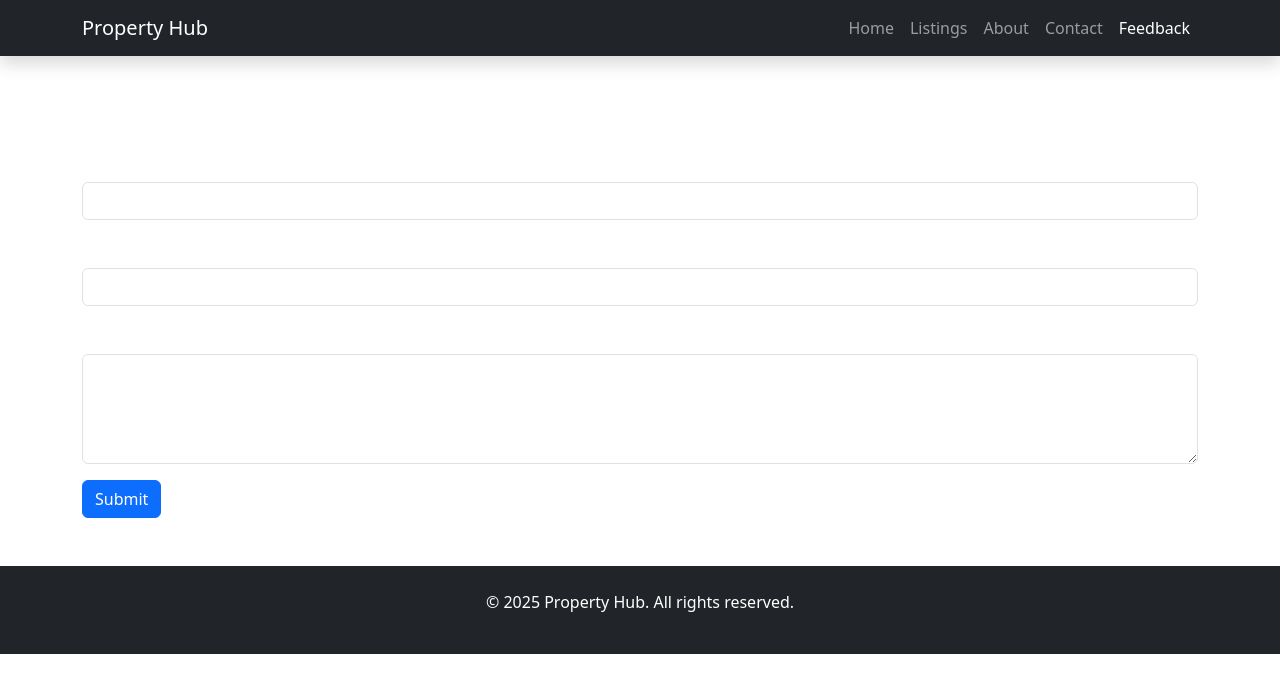
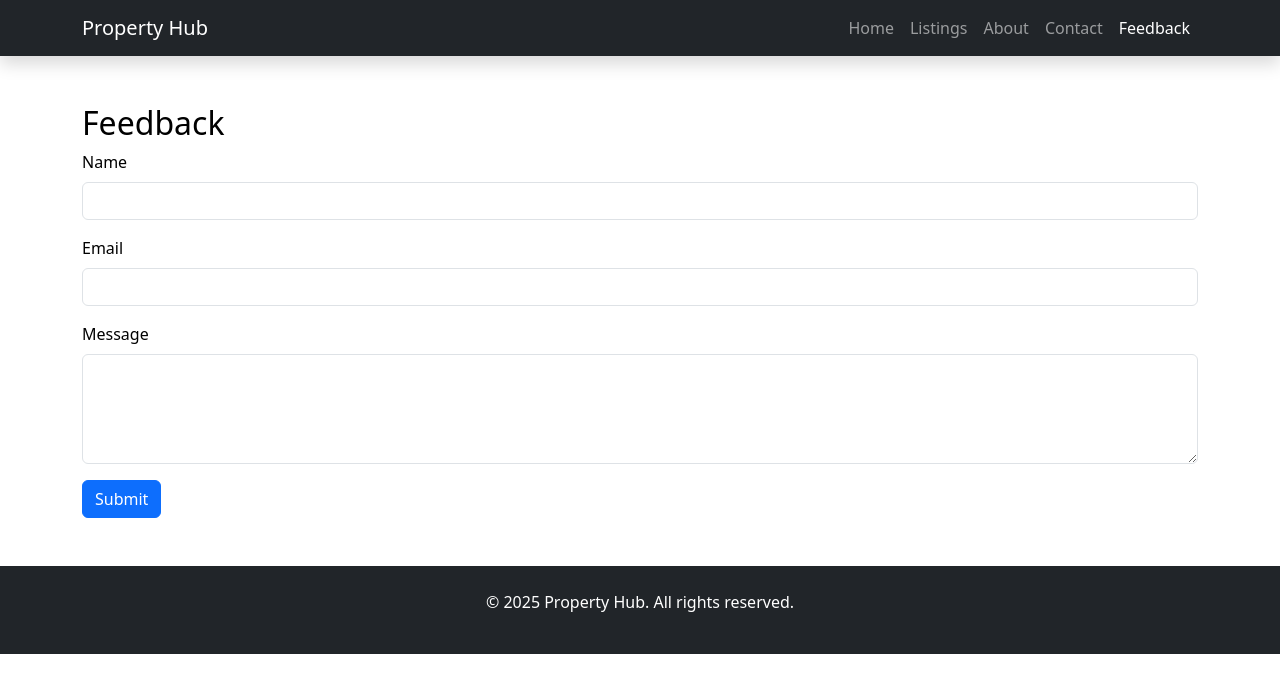
Before and after one commit to k1llbk/WMDa-BIDA24-353, a plain HTML site: page feedback.html in a window 1280 px wide. Drawn offline with nearby package versions, Linux system fonts and the light colour scheme.

Commit message:
Update feedback.html

```diff
--- a/feedback.html
+++ b/feedback.html
@@ -25,7 +25,7 @@
     </div>
   </div>
 </header>
-<main class="container mt-5 text-white">
+<main class="container mt-5 text-black">
   <h2>Feedback</h2>
   <form>
     <div class="mb-3">
```
